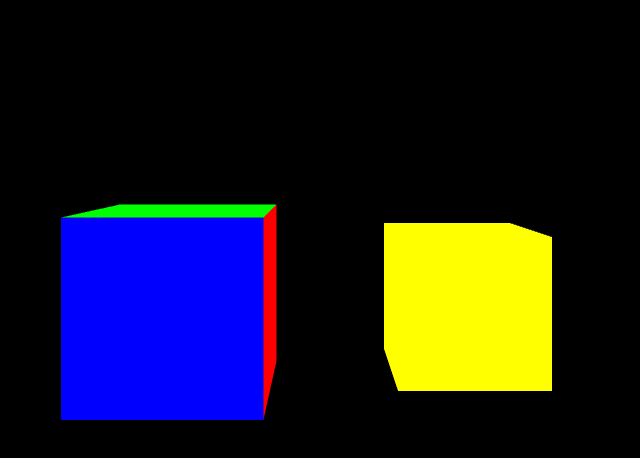
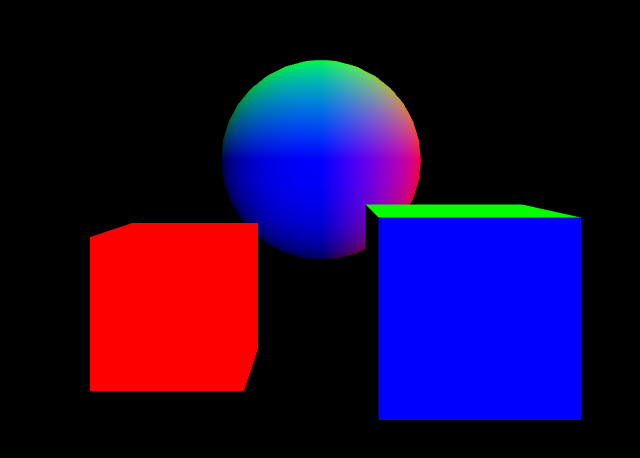
Before and after one commit to pookage/three-ecs, a plain HTML site: page demo/index.html in a window 1280 px wide. Shown: the part 240-698 px from the top of the page, without its empty margins (319-959 px from the left). Drawn offline with nearby package versions, Linux system fonts and the light colour scheme.

Commit message:
entities now initialise components with the correct properties instead of applying them after

```diff
--- a/defs/core/entity.js
+++ b/defs/core/entity.js
@@ -57,14 +57,13 @@ export default class Entity extends Object3D {
 	){
 		super();
 
+		// define all the systems to be attached to this entity
 		const defaultSystems = this.constructor.defaultSystems.map(DefaultSystem => new DefaultSystem())
-		const systems = [ ...defaultSystems, ...initialSystems ];
+		const systems        = [ ...defaultSystems, ...initialSystems ];
 
 		// define all the components to be attached to this entity
-		const defaultComponents = this.constructor.defaultComponents
-			.entries()
-			.map(([ DefaultComponent, defaultProperties ]) => new DefaultComponent(defaultProperties));
-		const components = [ ...defaultComponents, ...initialComponents ];
+		const defaultComponents = this.#generateDefaultComponents(properties);
+		const components        = [ ...defaultComponents, ...initialComponents ];
 
 		// initialise the entity with functionality shared by all ECS entities
 		ECSObject.init.call(this, children, systems, components, properties);
@@ -143,13 +142,9 @@ export default class Entity extends Object3D {
 	dispatchEvent(event, ...otherArgs){ ECSObject.dispatchEvent.call(this, event, ...otherArgs); }// dispatchEvent
 
 	applyProperty(mappedProperty, rawValue){
+		// if we're not targeting the entity, then assume we're targeting a component and let that component handle the parsing
 		const [ ComponentConstructor, property ] = this.constructor.mappings[mappedProperty];
-
-		// if we're not targeting the entity, then assume we're targeting a component and let that component handle the parsing
 		if(ComponentConstructor !== Entity){
-
-			console.log("mapping", mappedProperty, "to", `${ComponentConstructor.name}.${property}`)
-
 			this.#components.get(ComponentConstructor).data[property] = parseValueWithSchema(
 				rawValue,
 				property,
@@ -183,4 +178,36 @@ export default class Entity extends Object3D {
 			}
 		}
 	}// applyProperty
+
+
+	// UTILS
+	// -------------------------------------
+	#generateDefaultComponents = (entityProperties) => {
+		return this.constructor.defaultComponents
+			.entries()
+			.map(([ DefaultComponent, defaultProperties ]) => {
+				const initialProperties = {};
+
+				// check if we have any mappings for this component defined on the entity
+				for(const [key, value] of Object.entries(entityProperties)){
+					if(Object.keys(this.constructor.mappings).includes(key)){
+						const [ MappedComponent, property ] = this.constructor.mappings[key];
+
+						if(MappedComponent === DefaultComponent){
+							// add the property to the config for the component
+							initialProperties[property] = value;
+
+							// remove the property so that it isn't re-applied as part of the applyProperty() checks
+							delete entityProperties[key];
+						}
+					}
+				}
+
+				// initialise our default component with both default and mapped properties
+				return new DefaultComponent({
+					...defaultProperties,
+					...initialProperties
+				});
+			})
+	}// #generateDefaultComponents
 }// Entity
--- a/demo/index.html
+++ b/demo/index.html
@@ -134,7 +134,9 @@
 				static get mappings(){
 					return {
 						...Entity.mappings,
-						"color" : [ Material, "color"  ]
+						"color"        : [ Material, "color"  ],
+						"materialType" : [ Material, "type"   ],
+						"shader"       : [ Material, "shader" ]
 					};
 				}// get mappings
 			}// Box
@@ -149,9 +151,7 @@
 						[
 							new Geometry(),
 							new Material({
-								color: 0xff0000,
-								type: "custom",
-								shader: new ScalingShader()
+								color: 0xff0000
 							}),
 							new Mesh(),
 							new NoisyComponent({
@@ -164,13 +164,37 @@
 							}
 						}
 					),
-					// create a yellow box to the right
+
+					// create a sphere behind everything with a normals-shader
+					new Entity([],[],
+						[
+							new Geometry({
+								primitive: "sphere",
+								radius: 1
+							}),
+							new Material({
+								type: "custom",
+								shader: new Shader()
+							}),
+							new Mesh()
+						],
+						{
+							position: {
+								z: -2,
+								y: 1
+							}
+						}
+					),
+
+					// create a box to the right with a normals-shader that makes it scale up and down
 					new Box([],[],[],{
-						color: 0xffff00,
+						materialType: "custom",
+						shader: new ScalingShader(),
 						position: {
 							x: 1
 						}
 					}),
+
 					// create a camera that says 'ahoy' every second
 					new NoisyEntity([],[],
 						[
@@ -184,7 +208,7 @@
 						}
 					)
 				],
-				[ /*new NoisySystem()*/ ],
+				[ new NoisySystem() ],
 				[],
 				{
 					clearColor: 0x000000
```
